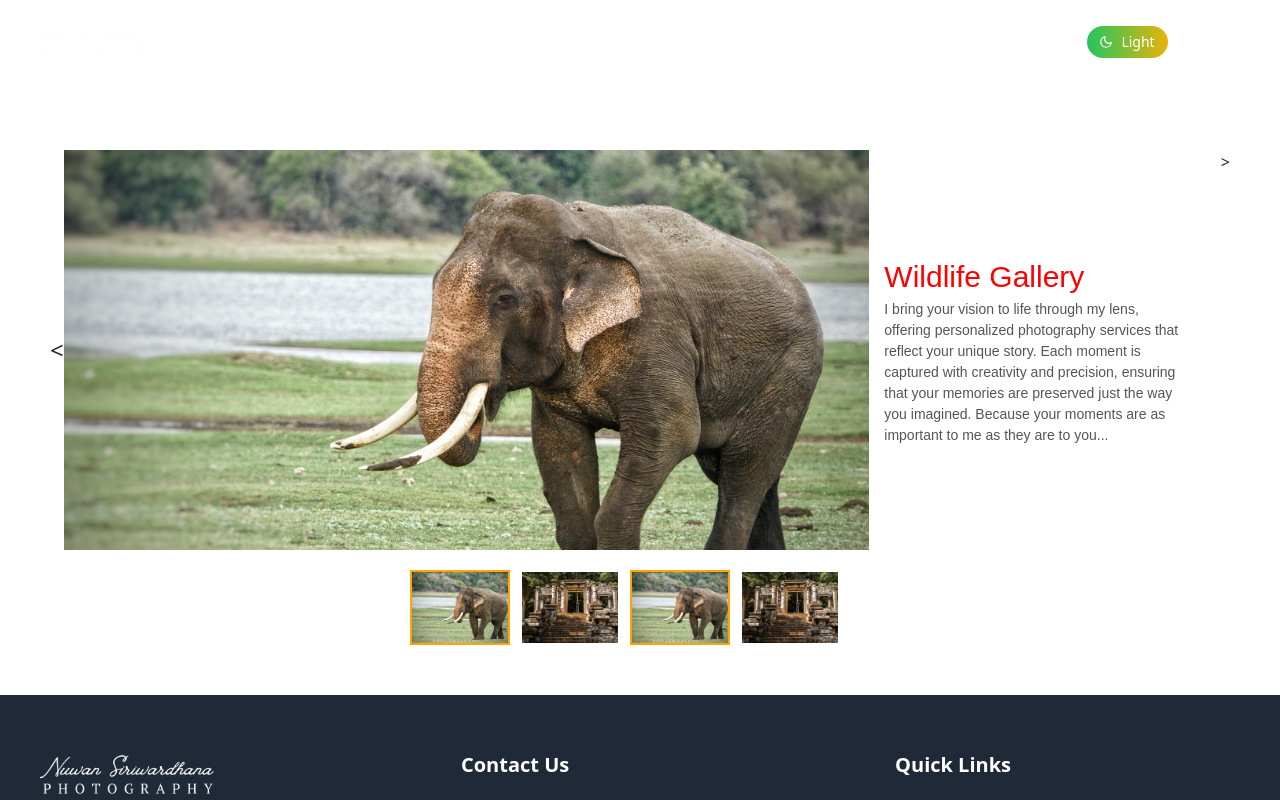
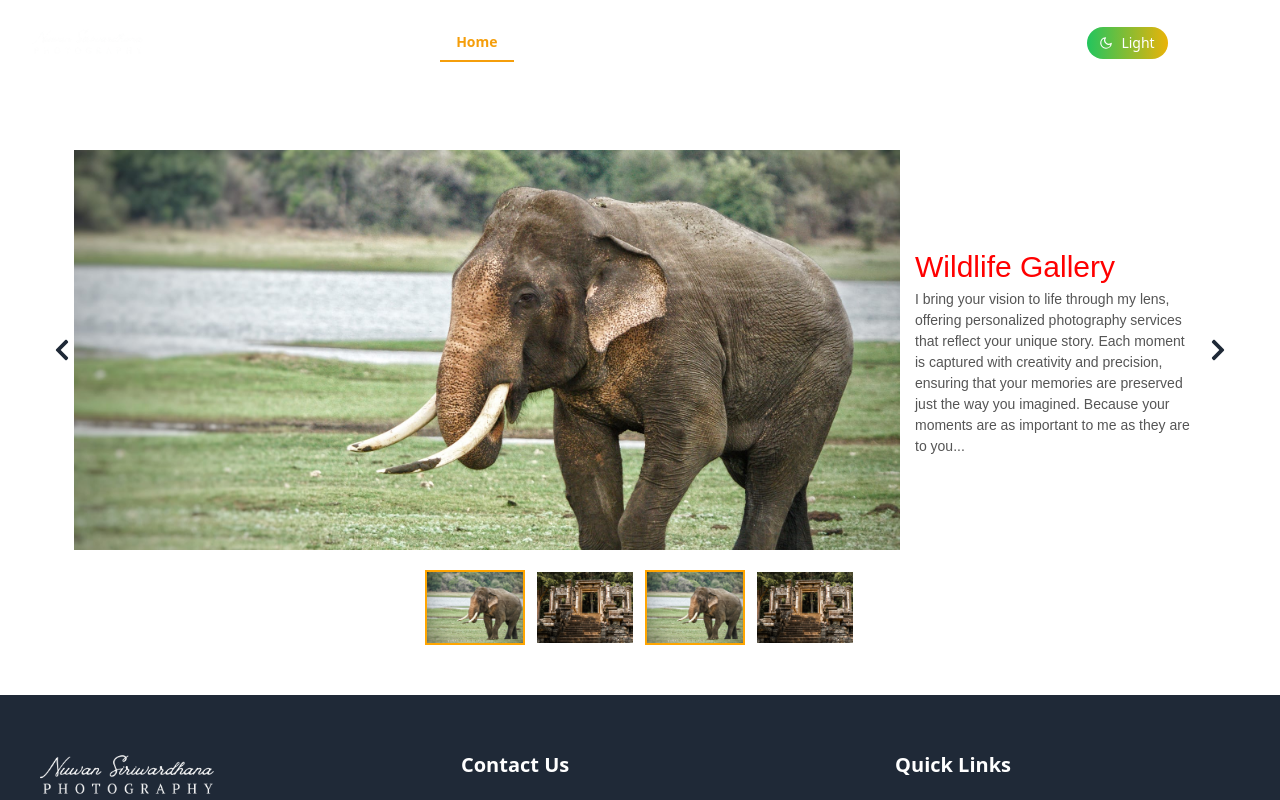
Before and after one commit to rankothnc/NS-Photography, a React (Vite) app: page /gallery/1 in a window 1280 px wide. Shown: the top 800 px of the page. Built offline with nearby package versions, Linux system fonts and the light colour scheme; a web font is replaced by a local one.

Commit message:
back and forth buttons

```diff
--- a/package.json
+++ b/package.json
@@ -27,6 +27,7 @@
     "react-dom": "^18.2.0",
     "react-icons": "^4.12.0",
     "react-router-dom": "^6.28.0",
+    "react-router-hash-link": "^2.4.3",
     "react-simple-typewriter": "^5.0.1",
     "sort-by": "^1.2.0",
     "swiper": "^10.3.1",
--- a/src/Pages/Photography/Landscape/miniGalleryStyles.css
+++ b/src/Pages/Photography/Landscape/miniGalleryStyles.css
@@ -66,3 +66,9 @@
   font-size: 30px;
   color: red;
 }
+
+button, [role="button"] {
+  cursor: pointer;
+  position: relative;
+  align-self: center;
+}
--- a/src/Pages/Photography/Travelling/T_mini_gallery.jsx
+++ b/src/Pages/Photography/Travelling/T_mini_gallery.jsx
@@ -3,6 +3,7 @@ import { useParams } from "react-router-dom";
 import im1 from "../../../assets/Home_Photo/Photography/WildLife.jpg";
 import im2 from "../../../assets/Home_Photo/Photography/Location.jpg";
 import "../Landscape/miniGalleryStyles.css";
+import { FaChevronLeft, FaChevronRight } from "react-icons/fa";
 
 const MiniGallery = () => {
   const { id } = useParams();
@@ -60,12 +61,18 @@ const MiniGallery = () => {
     <div className="detailed-gallery">
       <div className="carousel-container">
         <div className="carousel">
-          <button onClick={() => navigateImages(-1)}>&lt;</button>
+        <button onClick={() => navigateImages(-1)}>
+            <FaChevronLeft /> {/* Left arrow icon */}
+          </button>
           <img className="main-image" src={currentImage} alt={gallery.title} />
           <div className="description">
             <h2 className="galleryTitle">{gallery.title}</h2>
             <p>{gallery.desc}</p>
           </div>
+
+      <button onClick={() => navigateImages(1)}>
+        <FaChevronRight /> {/* Right arrow icon */}
+      </button>
         </div>
         <div className="thumbnails">
           {images.map((image) => (
@@ -82,7 +89,6 @@ const MiniGallery = () => {
         </div>
       </div>
 
-      <button onClick={() => navigateImages(1)}>&gt;</button>
     </div>
   );
 };
--- a/src/Pages/Shared/Navbar/Navbar.jsx
+++ b/src/Pages/Shared/Navbar/Navbar.jsx
@@ -5,6 +5,7 @@ import { motion } from "framer-motion";
 import logo from "../../../assets/logo/logo.png";
 import rlogo from "../../../assets/logo/rlogo.png";
 import useReadingProgress from "../../../Hooks/useReadingProgress";
+import { HashLink } from "react-router-hash-link";
 
 const Navbar = () => {
   const location = useLocation();
@@ -38,45 +39,69 @@ const Navbar = () => {
     localStorage.setItem("theme", theme);
   }, [theme]);
 
+  /* update activeNav based on scroll position */
+  useEffect(() => {
+    const sections = document.querySelectorAll("section");
+    const handleScroll = () => {
+      sections.forEach((section) => {
+        const rect = section.getBoundingClientRect();
+        if (rect.top <= window.innerHeight / 2 && rect.bottom >= window.innerHeight / 2) {
+          setActiveNav(`#${section.id}`);
+        }
+      });
+    };
+
+    window.addEventListener("scroll", handleScroll);
+    return () => {
+      window.removeEventListener("scroll", handleScroll);
+    };
+  }, []);
+
   const navOptions = (
     <>
       <li>
-        <Link
-          to="/"
-          className={location.pathname === "/" ? " active_link" : ""}
+        <HashLink
+          smooth
+          to="/#home"
+          className={activeNav === "#home" ? "active_link" : ""}
+          onClick={() => setActiveNav("#home")}
         >
           Home
-        </Link>
+        </HashLink>
       </li>
       <li>
-        <Link
-          to="/aboutus"
-          className={location.pathname === "/aboutus" ? " active_link" : ""}
+        <HashLink
+          smooth
+          to="/#aboutus"
+          className={activeNav === "#aboutus" ? "active_link" : ""}
+          onClick={() => setActiveNav("#aboutus")}
         >
           About Us
-        </Link>
+        </HashLink>
       </li>
       <li>
-        <Link
-          to="/photography"
-          className={location.pathname === "/photography" ? " active_link" : ""}
+        <HashLink
+          smooth
+          to="/#photography"
+          className={activeNav === "#photography" ? "active_link" : ""}
+          onClick={() => setActiveNav("#photography")}
         >
           Photography
-        </Link>
+        </HashLink>
       </li>
-
-
       <li>
-        <Link
-          to="/contactus"
-          className={location.pathname === "/contactus" ? " active_link" : ""}
+        <HashLink
+          smooth
+          to="/#contactus"
+          className={activeNav === "#contactus" ? "active_link" : ""}
+          onClick={() => setActiveNav("#contactus")}
         >
           Contact Us
-        </Link>
+        </HashLink>
       </li>
-
     </>
   );
+
   return (
     <>
       {/* for small display */}
@@ -84,7 +109,7 @@ const Navbar = () => {
         <img className="w-20" src={logo} alt="logo" />
       </div>
       <div
-        className={`navbar top-0 transition-all ease-out duration-300  text-white lg:fixed z-50 py-3 md:px-8 ${
+        className={`navbar top-0 transition-all ease-out duration-300 text-white lg:fixed z-50 py-3 md:px-8 ${
           navbarBg !== "transparent" ? "navbar_bg" : "lg:py-4 py-5"
         }`}
       >
```
Also changed, not shown: 1 other file (tests, documents, lock files or other folders).
